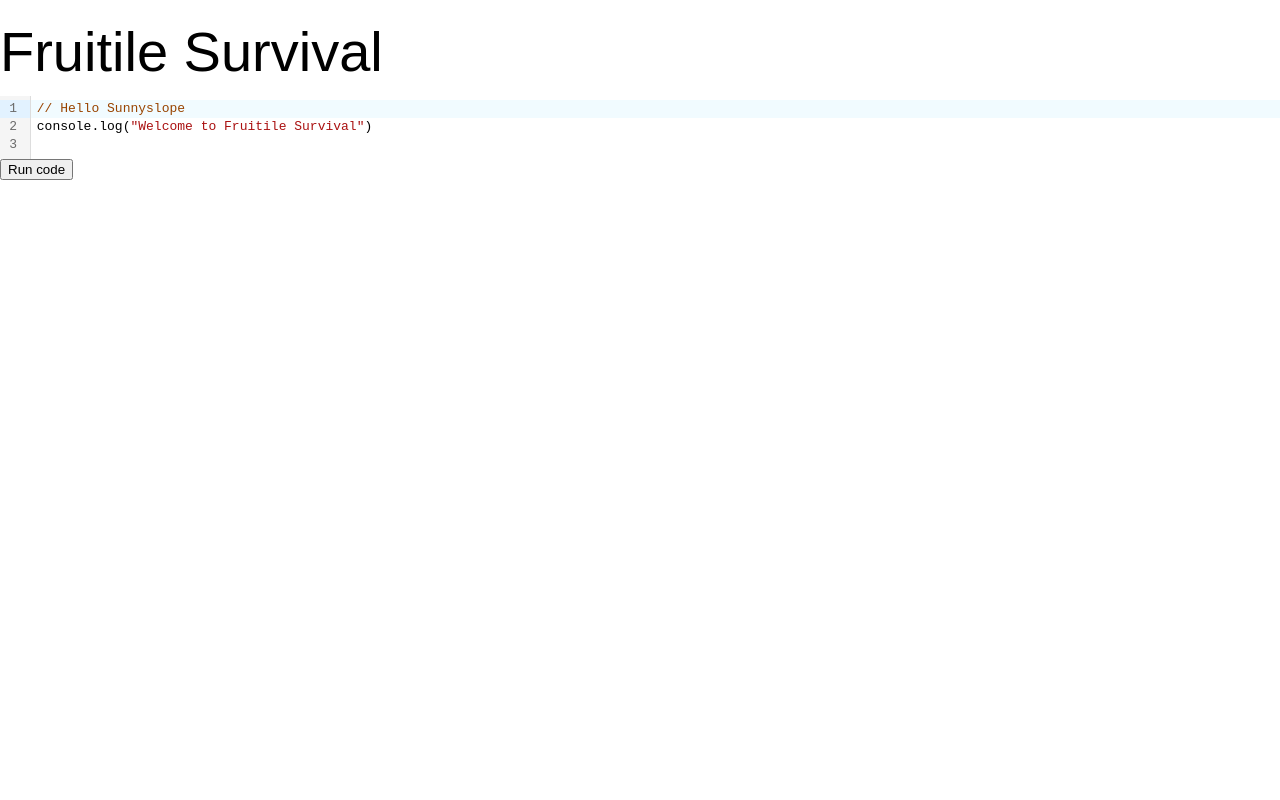
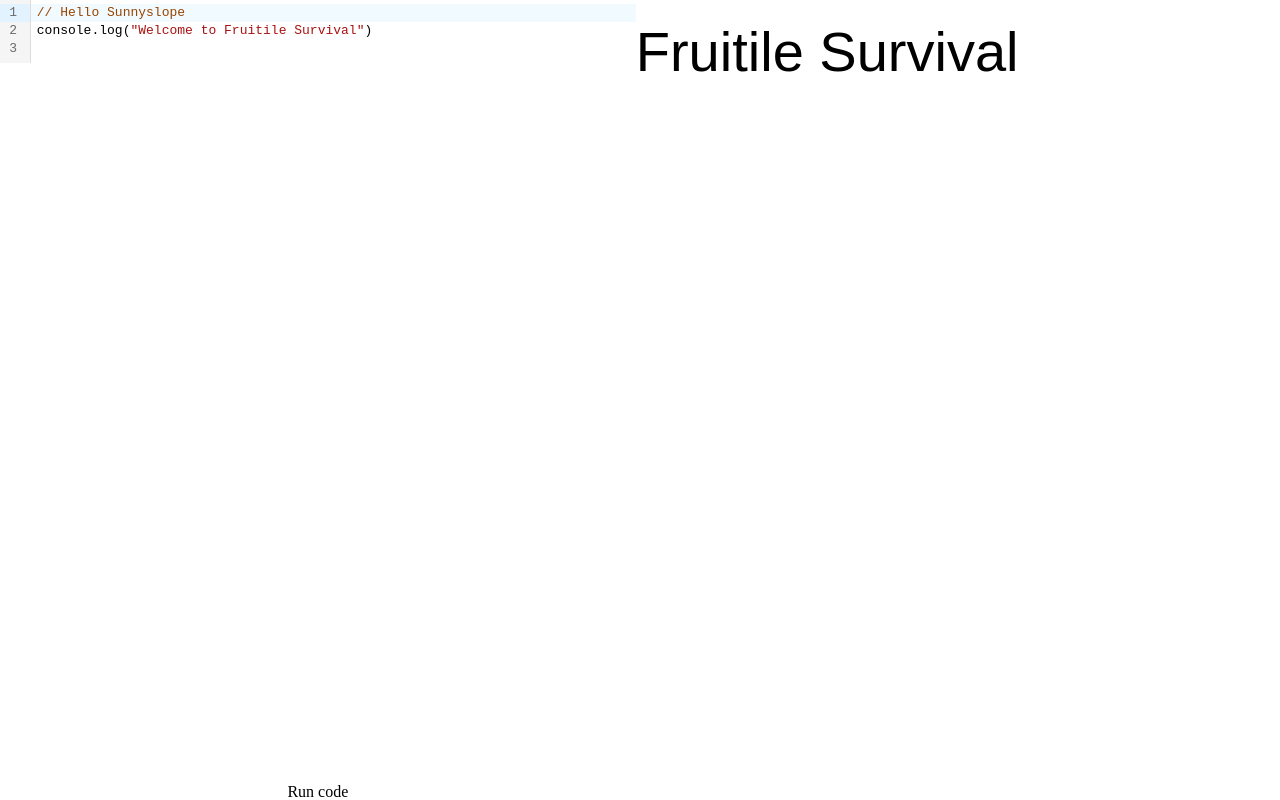
Before and after one commit to eschirtz/abstraction, a Vue app: page / in a window 1280 px wide. Built offline with nearby package versions, Linux system fonts and the light colour scheme.

Commit message:
tailwind ish

```diff
--- a/index.html
+++ b/index.html
@@ -4,7 +4,8 @@
     <meta charset="UTF-8">
     <link rel="icon" href="/favicon.ico">
     <meta name="viewport" content="width=device-width, initial-scale=1.0">
-    <title>Vite App</title>
+    <script src="https://cdn.tailwindcss.com"></script>
+    <title>Fruitile Survival</title>
   </head>
   <body>
     <div id="app"></div>
--- a/src/App.vue
+++ b/src/App.vue
@@ -1,14 +1,16 @@
 <template>
-  <div>
-    <div class="">
+  <div class="flex h-screen max-h-screen">
+    <div class="flex flex-col grow shrink">
+      <div id="editor" class="grow shrink min-h-0 overflow-auto"></div>
+      <button @click="runCode">Run code</button>
+    </div>
+    <div class="grow">
       <h1>
         Fruitile Survival
       </h1>
       <p>
         {{ name }}
       </p>
-      <div id="editor"></div>
-      <button @click="runCode">Run code</button>
     </div>
   </div>
 </template>
```
Also changed, not shown: 1 other file (tests, documents, lock files or other folders).
